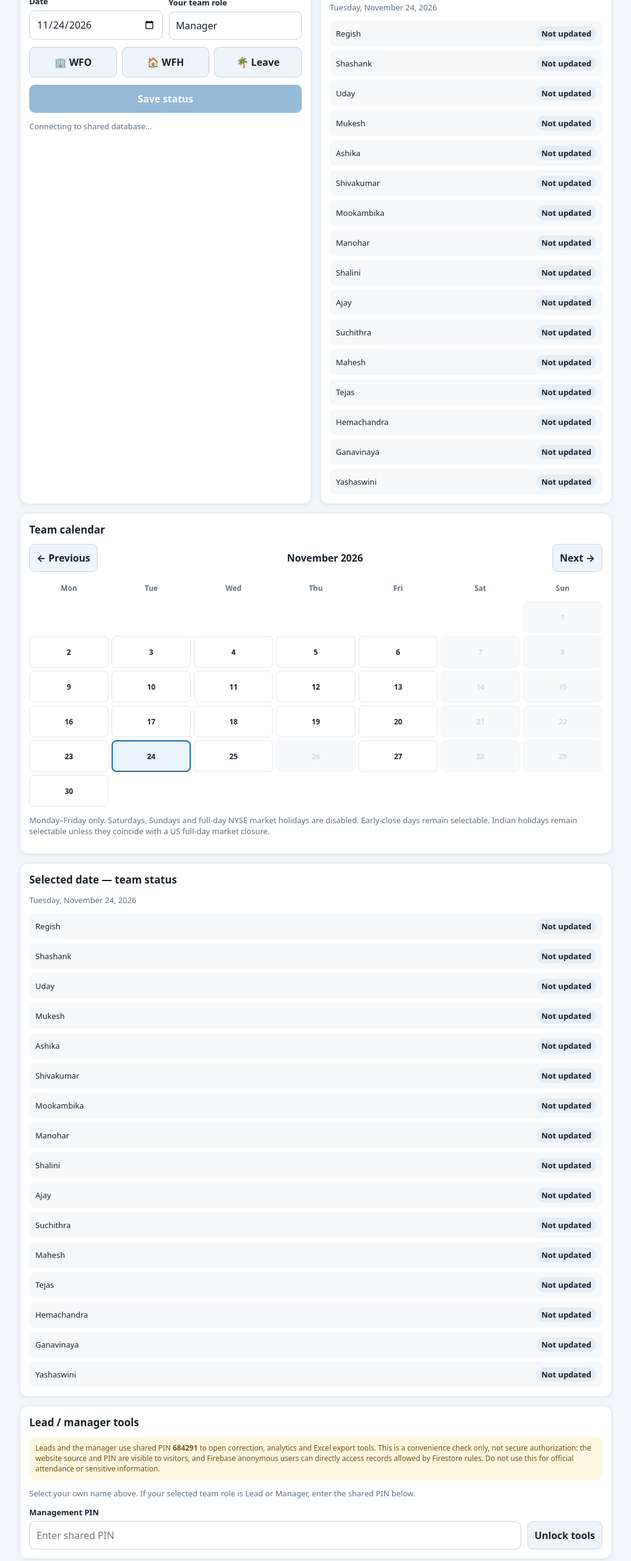
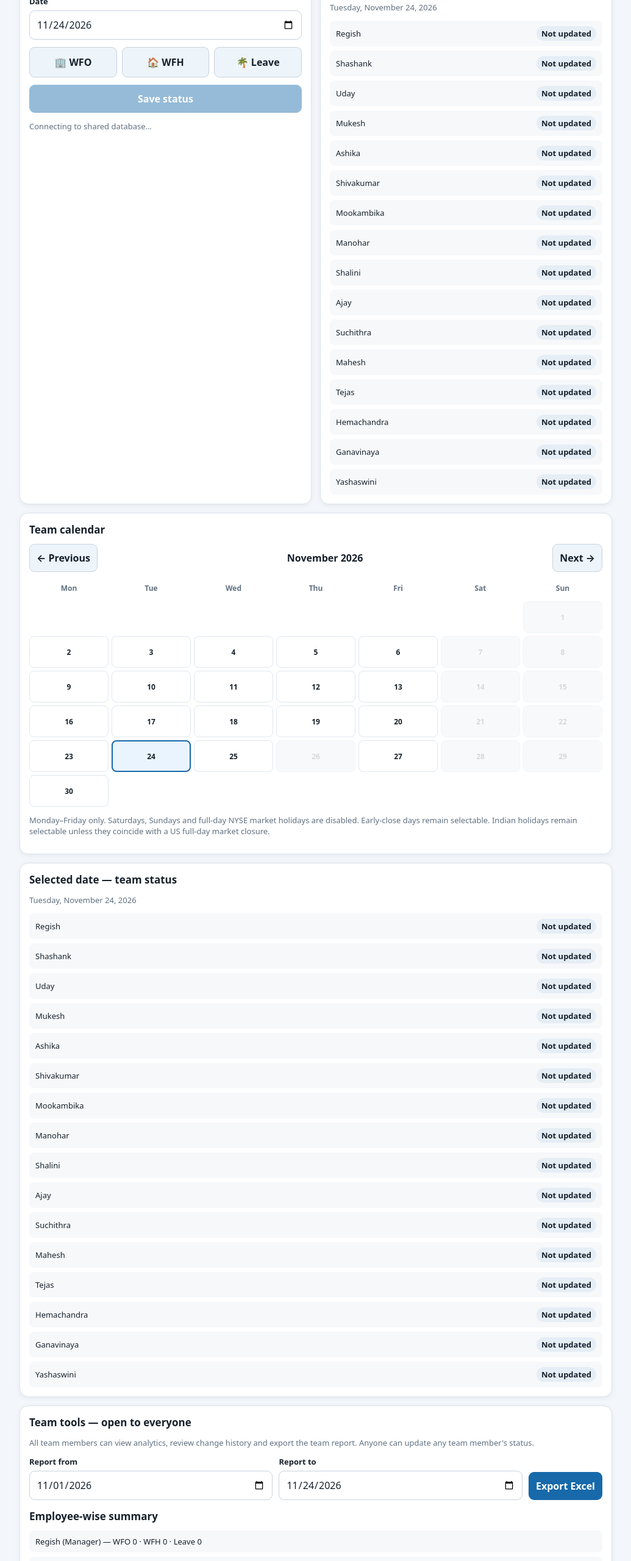
Before and after one commit to shashnk23-sys/team-work-location-tracker, a plain HTML site: page index.html in a window 1280 px wide. Shown: the part 240-2800 px from the top of the page at 61% size, without its empty margins (122-1157 px from the left). Drawn offline with Linux system fonts and the light colour scheme; no server answers.

Commit message:
Update index.html

```diff
--- a/index.html
+++ b/index.html
@@ -11,16 +11,15 @@
 <section class="card">
 <h2>Update a team status</h2>
 <div class="row"><div class="field"><label for="actor">I am</label><select id="actor"></select></div><div class="field"><label for="target">Update status for</label><select id="target"></select></div></div>
-<div class="row" style="margin-top:10px"><div class="field"><label for="date">Date</label><input id="date" type="date"></div><div class="field"><label for="roleInfo">Your team role</label><input id="roleInfo" readonly></div></div>
+<div class="row" style="margin-top:10px"><div class="field"><label for="date">Date</label><input id="date" type="date"></div></div>
 <div class="statuses"><button type="button" data-status="WFO" class="secondary">🏢 WFO</button><button type="button" data-status="WFH" class="secondary">🏠 WFH</button><button type="button" data-status="Leave" class="secondary">🌴 Leave</button></div>
 <button id="save" class="primary" disabled>Save status</button><p id="saveMsg" class="muted">Connecting to shared database…</p>
 </section>
 <section class="card"><h2>Today's team overview</h2><div class="stats"><div class="stat"><b id="wfoCount">0</b><span>WFO</span></div><div class="stat"><b id="wfhCount">0</b><span>WFH</span></div><div class="stat"><b id="leaveCount">0</b><span>Leave</span></div></div><p id="todayLabel" class="muted"></p><div id="todayList" class="personlist"></div></section>
 <section class="card wide"><h2>Team calendar</h2><div class="monthbar"><button id="prevMonth" class="secondary">← Previous</button><b id="monthLabel"></b><button id="nextMonth" class="secondary">Next →</button></div><div id="calendar" class="calendar"></div><p class="muted">Monday–Friday only. Saturdays, Sundays and full-day NYSE market holidays are disabled. Early-close days remain selectable. Indian holidays remain selectable unless they coincide with a US full-day market closure.</p></section>
 <section class="card wide"><h2>Selected date — team status</h2><p id="selectedLabel" class="muted"></p><div id="selectedList" class="personlist"></div></section>
-<section class="card wide"><h2>Lead / manager tools</h2><div class="notice">Leads and the manager use shared PIN <b>684291</b> to open correction, analytics and Excel export tools. This is a convenience check only, not secure authorization: the website source and PIN are visible to visitors, and Firebase anonymous users can directly access records allowed by Firestore rules. Do not use this for official attendance or sensitive information.</div><p class="muted">Select your own name above. If your selected team role is Lead or Manager, enter the shared PIN below.</p><div class="row"><div class="field"><label for="managementPin">Management PIN</label><input id="managementPin" type="password" inputmode="numeric" autocomplete="off" placeholder="Enter shared PIN"></div><button id="unlock" class="secondary" style="width:auto">Unlock tools</button><button id="lock" class="secondary hidden" style="width:auto">Lock tools</button></div>
-<div id="management" class="hidden"><p id="roleMessage" class="muted"></p><div class="row"><div class="field"><label for="fromDate">Report from</label><input id="fromDate" type="date"></div><div class="field"><label for="toDate">Report to</label><input id="toDate" type="date"></div><button id="export" class="primary" style="width:auto">Export Excel</button></div><h2 style="margin-top:15px">Employee-wise summary</h2><div id="analytics" class="personlist"></div><h2 style="margin-top:15px">Change history</h2><div id="auditList" class="personlist"></div></div></section>
-<section class="card wide"><h2>Database connection & information</h2><p id="connection" class="muted">Starting Firebase…</p><p class="muted">The app stores status and audit records in your Firestore database. The app displays a rolling two-year past window and up to five months ahead. It does not automatically delete older Firestore records; configure retention separately if you need deletion after two years.</p><p class="muted">Requires internet access and the Firebase project configured in this file. Excel export uses an online spreadsheet library.</p></section>
+<section class="card wide"><h2>Team tools — open to everyone</h2><p class="muted">All team members can view analytics, review change history and export the team report. Anyone can update any team member's status.</p><div class="row"><div class="field"><label for="fromDate">Report from</label><input id="fromDate" type="date"></div><div class="field"><label for="toDate">Report to</label><input id="toDate" type="date"></div><button id="export" class="primary" style="width:auto">Export Excel</button></div><h2 style="margin-top:15px">Employee-wise summary</h2><div id="analytics" class="personlist"></div><h2 style="margin-top:15px">Change history</h2><div id="auditList" class="personlist"></div></section>
+<section class="card wide"><h2>Database connection & information</h2><p id="connection" class="muted">Starting Firebase…</p><p class="muted">The app is open to all team members: anyone can update any member's status and view reports. It stores status and audit records in your Firestore database. The app displays a rolling two-year past window and up to five months ahead. It does not automatically delete older Firestore records; configure retention separately if you need deletion after two years.</p><p class="muted">Requires internet access and the Firebase project configured in this file. Excel export uses an online spreadsheet library.</p></section>
 </main>
 <script src="https://www.gstatic.com/firebasejs/10.12.2/firebase-app-compat.js"></script><script src="https://www.gstatic.com/firebasejs/10.12.2/firebase-auth-compat.js"></script><script src="https://www.gstatic.com/firebasejs/10.12.2/firebase-firestore-compat.js"></script><script src="https://cdn.jsdelivr.net/npm/xlsx@0.18.5/dist/xlsx.full.min.js"></script>
 <script>
@@ -32,30 +31,26 @@ const members=[
 // NYSE full-day closures within the current five-month window (Nov 24, 2026–Apr 24, 2027).
 // 2026: Thanksgiving, Christmas. 2027: New Year's Day, MLK Day, Presidents' Day, Good Friday.
 const usFullDayClosures=new Set(["2026-11-26","2026-12-25","2027-01-01","2027-01-18","2027-02-15","2027-03-26"]);
-const MANAGEMENT_PIN="684291",$=id=>document.getElementById(id),pad=n=>String(n).padStart(2,"0"),iso=d=>`${d.getFullYear()}-${pad(d.getMonth()+1)}-${pad(d.getDate())}`;
+const $=id=>document.getElementById(id),pad=n=>String(n).padStart(2,"0"),iso=d=>`${d.getFullYear()}-${pad(d.getMonth()+1)}-${pad(d.getDate())}`;
 const today=new Date();today.setHours(0,0,0,0);const minDate=new Date(today.getFullYear()-2,today.getMonth(),today.getDate()),maxDate=new Date(today.getFullYear(),today.getMonth()+5,today.getDate());
-let db=null,authUser=null,records={},auditRecords=[],selectedStatus="",selectedDate=iso(today),currentMonth=new Date(today.getFullYear(),today.getMonth(),1),managementUnlocked=false;
-function fillPeople(){for(const id of ["actor","target"]){members.forEach(m=>{const o=document.createElement("option");o.value=m.id;o.textContent=m.name+" — "+m.role;$(id).appendChild(o)})}$("target").value=$("actor").value;updateRoleUI()}
+let db=null,authUser=null,records={},auditRecords=[],selectedStatus="",selectedDate=iso(today),currentMonth=new Date(today.getFullYear(),today.getMonth(),1);
+function fillPeople(){for(const id of ["actor","target"]){members.forEach(m=>{const o=document.createElement("option");o.value=m.id;o.textContent=m.name+" — "+m.role;$(id).appendChild(o)})}$("target").value=$("actor").value}
 function actor(){return members.find(m=>m.id===$("actor").value)}function target(){return members.find(m=>m.id===$("target").value)}
-function updateRoleUI(){const a=actor();$("roleInfo").value=a?a.role:"";if(a&&a.role==="Processor"){$("target").value=a.id;$("target").disabled=true}else{$("target").disabled=false}selectedStatus="";document.querySelectorAll("[data-status]").forEach(b=>b.classList.remove("active"));refreshSaveButton()}
 function blocked(ds){if(!ds)return true;const d=new Date(ds+"T12:00:00");return Number.isNaN(d.getTime())||d.getDay()===0||d.getDay()===6||usFullDayClosures.has(ds)||ds<iso(minDate)||ds>iso(maxDate)}
 function rowsOn(ds){return Object.values(records).filter(r=>r.date===ds)}function statusText(s){return s==="WFH"?"🏠 WFH":s==="WFO"?"🏢 WFO":s==="Leave"?"🌴 Leave":"Not updated"}
 function addPerson(root,name,status,extra=""){const d=document.createElement("div");d.className="person";const a=document.createElement("span");a.textContent=name+(extra?" · "+extra:"");const b=document.createElement("span");b.className="pill";b.textContent=statusText(status);d.append(a,b);root.appendChild(d)}
-function renderLists(){const tr=rowsOn(iso(today)),c={WFO:0,WFH:0,Leave:0};tr.forEach(r=>{if(c[r.status]!==undefined)c[r.status]++});$("wfoCount").textContent=c.WFO;$("wfhCount").textContent=c.WFH;$("leaveCount").textContent=c.Leave;$("todayLabel").textContent=today.toLocaleDateString(undefined,{weekday:"long",month:"long",day:"numeric",year:"numeric"});$("todayList").innerHTML="";members.forEach(m=>addPerson($("todayList"),m.name,tr.find(r=>r.memberId===m.id)?.status));$("selectedLabel").textContent=new Date(selectedDate+"T12:00:00").toLocaleDateString(undefined,{weekday:"long",year:"numeric",month:"long",day:"numeric"});$("selectedList").innerHTML="";const sr=rowsOn(selectedDate);members.forEach(m=>addPerson($("selectedList"),m.name,sr.find(r=>r.memberId===m.id)?.status));if(managementUnlocked)renderManagement()}
+function renderLists(){const tr=rowsOn(iso(today)),c={WFO:0,WFH:0,Leave:0};tr.forEach(r=>{if(c[r.status]!==undefined)c[r.status]++});$("wfoCount").textContent=c.WFO;$("wfhCount").textContent=c.WFH;$("leaveCount").textContent=c.Leave;$("todayLabel").textContent=today.toLocaleDateString(undefined,{weekday:"long",month:"long",day:"numeric",year:"numeric"});$("todayList").innerHTML="";members.forEach(m=>addPerson($("todayList"),m.name,tr.find(r=>r.memberId===m.id)?.status));$("selectedLabel").textContent=new Date(selectedDate+"T12:00:00").toLocaleDateString(undefined,{weekday:"long",year:"numeric",month:"long",day:"numeric"});$("selectedList").innerHTML="";const sr=rowsOn(selectedDate);members.forEach(m=>addPerson($("selectedList"),m.name,sr.find(r=>r.memberId===m.id)?.status));renderManagement()}
 function renderCalendar(){$("monthLabel").textContent=currentMonth.toLocaleDateString(undefined,{month:"long",year:"numeric"});const root=$("calendar");root.innerHTML="";["Mon","Tue","Wed","Thu","Fri","Sat","Sun"].forEach(t=>{const e=document.createElement("div");e.className="weekday";e.textContent=t;root.appendChild(e)});const first=new Date(currentMonth.getFullYear(),currentMonth.getMonth(),1),offset=(first.getDay()+6)%7;for(let i=0;i<offset;i++)root.appendChild(document.createElement("div"));const total=new Date(currentMonth.getFullYear(),currentMonth.getMonth()+1,0).getDate();for(let n=1;n<=total;n++){const d=new Date(currentMonth.getFullYear(),currentMonth.getMonth(),n),ds=iso(d),b=document.createElement("button");b.type="button";b.className="day"+(ds===selectedDate?" chosen":"");b.textContent=n;b.disabled=blocked(ds);const count=rowsOn(ds).length;if(count){const s=document.createElement("span");s.className="tiny";s.textContent=count+" updated";b.appendChild(s)}b.addEventListener("click",()=>{selectedDate=ds;$("date").value=ds;renderCalendar();renderLists()});root.appendChild(b)}const prev=new Date(currentMonth.getFullYear(),currentMonth.getMonth()-1,1),next=new Date(currentMonth.getFullYear(),currentMonth.getMonth()+1,1);$("prevMonth").disabled=prev<new Date(minDate.getFullYear(),minDate.getMonth(),1);$("nextMonth").disabled=next>new Date(maxDate.getFullYear(),maxDate.getMonth(),1)}
 function refreshSaveButton(){$("save").disabled=!(db&&authUser&&selectedStatus&&!blocked($("date").value))}
 function renderManagement(){const from=$("fromDate").value,to=$("toDate").value,subset=Object.values(records).filter(r=>r.date>=from&&r.date<=to);$("analytics").innerHTML="";members.forEach(m=>{const mine=subset.filter(r=>r.memberId===m.id),wfo=mine.filter(r=>r.status==="WFO").length,wfh=mine.filter(r=>r.status==="WFH").length,leave=mine.filter(r=>r.status==="Leave").length;const d=document.createElement("div");d.className="person";d.textContent=`${m.name} (${m.role}) — WFO ${wfo} · WFH ${wfh} · Leave ${leave}`;$("analytics").appendChild(d)});$("auditList").innerHTML="";const filtered=auditRecords.filter(a=>a.date>=from&&a.date<=to).slice(0,100);if(!filtered.length){$("auditList").textContent="No recorded changes in this date range."}filtered.forEach(a=>{const d=document.createElement("div");d.className="person";const when=a.changedAt?.toDate?a.changedAt.toDate().toLocaleString():"time unavailable";d.textContent=`${a.memberName}: ${a.oldStatus} → ${a.newStatus} · changed by ${a.changedByName||"unknown"} · ${when}`;$("auditList").appendChild(d)})}
-function canManage(){return managementUnlocked&&(actor()?.role==="Lead"||actor()?.role==="Manager")}
-$("actor").addEventListener("change",()=>{updateRoleUI();if(managementUnlocked&&!canManage())lockManagement()});$("target").addEventListener("change",refreshSaveButton);
+$("actor").addEventListener("change",refreshSaveButton);$("target").addEventListener("change",refreshSaveButton);
 $("date").value=selectedDate;$("date").min=iso(minDate);$("date").max=iso(maxDate);$("fromDate").value=iso(new Date(today.getFullYear(),today.getMonth(),1));$("toDate").value=selectedDate;
 $("date").addEventListener("change",()=>{const v=$("date").value;if(blocked(v)){alert("Choose a weekday within the allowed two-year history and five-month planning window.");$("date").value=selectedDate;return}selectedDate=v;currentMonth=new Date(v+"T12:00:00");renderCalendar();renderLists();refreshSaveButton()});
 document.querySelectorAll("[data-status]").forEach(b=>b.addEventListener("click",()=>{selectedStatus=b.dataset.status;document.querySelectorAll("[data-status]").forEach(x=>x.classList.toggle("active",x===b));refreshSaveButton()}));
 $("prevMonth").onclick=()=>{if(!$("prevMonth").disabled){currentMonth=new Date(currentMonth.getFullYear(),currentMonth.getMonth()-1,1);renderCalendar()}};$("nextMonth").onclick=()=>{if(!$("nextMonth").disabled){currentMonth=new Date(currentMonth.getFullYear(),currentMonth.getMonth()+1,1);renderCalendar()}};
-$("save").onclick=async()=>{const who=actor(),person=target(),date=$("date").value;if(!who||!person||!selectedStatus||blocked(date))return;if(who.role==="Processor"&&who.id!==person.id)return;if((who.role==="Lead"||who.role==="Manager")&&!canManage()){alert("Lead/manager tools must be unlocked with the shared PIN before making corrections.");return}$("save").disabled=true;$("saveMsg").textContent="Saving…";try{const ref=db.collection("statuses").doc(date+"_"+person.id),old=records[ref.id];const payload={date,memberId:person.id,memberName:person.name,status:selectedStatus,updatedAt:firebase.firestore.FieldValue.serverTimestamp(),updatedById:who.id,updatedByName:who.name};await ref.set(payload,{merge:true});await db.collection("audit").add({date,memberId:person.id,memberName:person.name,oldStatus:old?.status||"Not updated",newStatus:selectedStatus,changedById:who.id,changedByName:who.name,changedAt:firebase.firestore.FieldValue.serverTimestamp()});$("saveMsg").textContent=`Saved ${person.name}'s ${selectedStatus} status for ${date}.`;$("saveMsg").className="muted good";}catch(e){$("saveMsg").textContent="Save failed: "+e.message;$("saveMsg").className="muted bad"}finally{refreshSaveButton()}};
-function lockManagement(){managementUnlocked=false;$("management").classList.add("hidden");$("lock").classList.add("hidden");$("unlock").classList.remove("hidden");$("managementPin").value=""}
-$("unlock").onclick=()=>{const who=actor();if(!who||!(who.role==="Lead"||who.role==="Manager")){alert("Select your own name as a Lead or Manager first.");return}if($("managementPin").value!==MANAGEMENT_PIN){alert("Incorrect management PIN.");return}managementUnlocked=true;$("management").classList.remove("hidden");$("unlock").classList.add("hidden");$("lock").classList.remove("hidden");$("roleMessage").textContent=`Management tools unlocked for ${who.name} (${who.role}).`;renderManagement()};$("lock").onclick=lockManagement;
-$("fromDate").onchange=()=>{if(managementUnlocked)renderManagement()};$("toDate").onchange=()=>{if(managementUnlocked)renderManagement()};
+$("save").onclick=async()=>{const who=actor(),person=target(),date=$("date").value;if(!who||!person||!selectedStatus||blocked(date))return;$("save").disabled=true;$("saveMsg").textContent="Saving…";try{const ref=db.collection("statuses").doc(date+"_"+person.id),old=records[ref.id];const payload={date,memberId:person.id,memberName:person.name,status:selectedStatus,updatedAt:firebase.firestore.FieldValue.serverTimestamp(),updatedById:who.id,updatedByName:who.name};await ref.set(payload,{merge:true});await db.collection("audit").add({date,memberId:person.id,memberName:person.name,oldStatus:old?.status||"Not updated",newStatus:selectedStatus,changedById:who.id,changedByName:who.name,changedAt:firebase.firestore.FieldValue.serverTimestamp()});$("saveMsg").textContent=`Saved ${person.name}'s ${selectedStatus} status for ${date}.`;$("saveMsg").className="muted good";}catch(e){$("saveMsg").textContent="Save failed: "+e.message;$("saveMsg").className="muted bad"}finally{refreshSaveButton()}};
+$("fromDate").onchange=renderManagement;$("toDate").onchange=renderManagement;
 $("export").onclick=()=>{if(!window.XLSX){alert("Excel export library did not load. Check your internet connection.");return}const from=$("fromDate").value,to=$("toDate").value;if(!from||!to||from>to){alert("Choose a valid report date range.");return}const data=[["Date","Employee","Role","Status","Last updated","Last updated by"],...Object.values(records).filter(r=>r.date>=from&&r.date<=to).sort((a,b)=>a.date.localeCompare(b.date)).map(r=>[r.date,r.memberName,members.find(m=>m.id===r.memberId)?.role||"",r.status,r.updatedAt?.toDate?r.updatedAt.toDate().toLocaleString():"",r.updatedByName||""])];const wb=XLSX.utils.book_new();XLSX.utils.book_append_sheet(wb,XLSX.utils.aoa_to_sheet(data),"Team status");const audit=[["Date","Employee","Old status","New status","Changed by","Changed at"],...auditRecords.filter(a=>a.date>=from&&a.date<=to).map(a=>[a.date,a.memberName,a.oldStatus,a.newStatus,a.changedByName||"",a.changedAt?.toDate?a.changedAt.toDate().toLocaleString():""])];XLSX.utils.book_append_sheet(wb,XLSX.utils.aoa_to_sheet(audit),"Change history");XLSX.writeFile(wb,"team-work-location-report.xlsx")};
-function startFirebase(){try{firebase.initializeApp(firebaseConfig);db=firebase.firestore();firebase.auth().signInAnonymously().then(user=>{authUser=user;$("connection").textContent="Signed in anonymously. Loading shared team records…";$("connection").className="muted good";refreshSaveButton();db.collection("statuses").onSnapshot(snap=>{records={};snap.forEach(doc=>records[doc.id]=doc.data());$("connection").textContent="Connected — shared updates are live.";$("connection").className="muted good";renderCalendar();renderLists();refreshSaveButton()},err=>{$("connection").textContent="Firestore status read error: "+err.message;$("connection").className="muted bad";$("save").disabled=true});db.collection("audit").orderBy("changedAt","desc").onSnapshot(snap=>{auditRecords=[];snap.forEach(doc=>auditRecords.push(doc.data()));if(managementUnlocked)renderManagement()},err=>{$("connection").textContent="Connected, but audit history could not load: "+err.message;$("connection").className="muted bad"})}).catch(e=>{$("connection").textContent="Firebase anonymous sign-in failed: "+e.message;$("connection").className="muted bad"})}catch(e){$("connection").textContent="Firebase setup error: "+e.message;$("connection").className="muted bad"}}
+function startFirebase(){try{firebase.initializeApp(firebaseConfig);db=firebase.firestore();firebase.auth().signInAnonymously().then(user=>{authUser=user;$("connection").textContent="Signed in anonymously. Loading shared team records…";$("connection").className="muted good";refreshSaveButton();db.collection("statuses").onSnapshot(snap=>{records={};snap.forEach(doc=>records[doc.id]=doc.data());$("connection").textContent="Connected — shared updates are live.";$("connection").className="muted good";renderCalendar();renderLists();refreshSaveButton()},err=>{$("connection").textContent="Firestore status read error: "+err.message;$("connection").className="muted bad";$("save").disabled=true});db.collection("audit").orderBy("changedAt","desc").onSnapshot(snap=>{auditRecords=[];snap.forEach(doc=>auditRecords.push(doc.data()));renderManagement()},err=>{$("connection").textContent="Connected, but audit history could not load: "+err.message;$("connection").className="muted bad"})}).catch(e=>{$("connection").textContent="Firebase anonymous sign-in failed: "+e.message;$("connection").className="muted bad"})}catch(e){$("connection").textContent="Firebase setup error: "+e.message;$("connection").className="muted bad"}}
 fillPeople();$("todayLabel").textContent=today.toLocaleDateString(undefined,{weekday:"long",month:"long",day:"numeric",year:"numeric"});renderCalendar();renderLists();startFirebase();
 </script></body></html>
```
